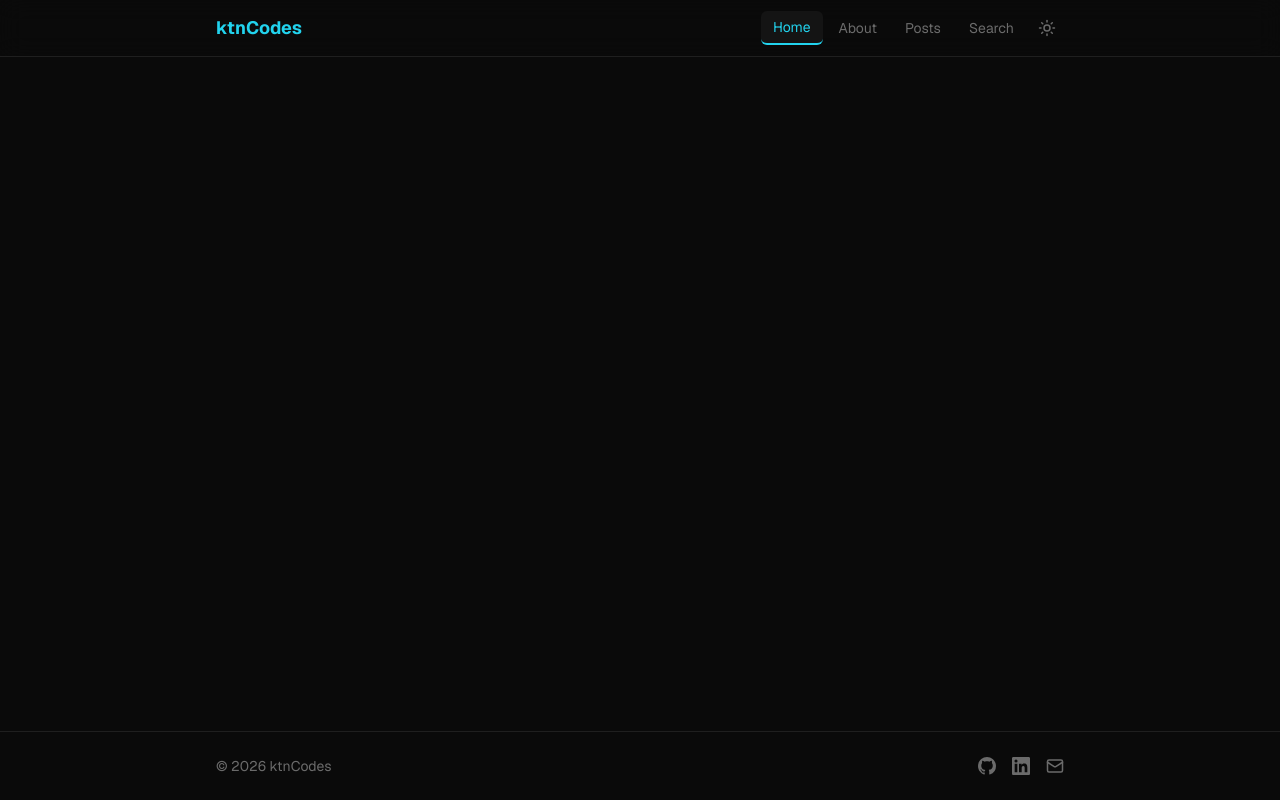
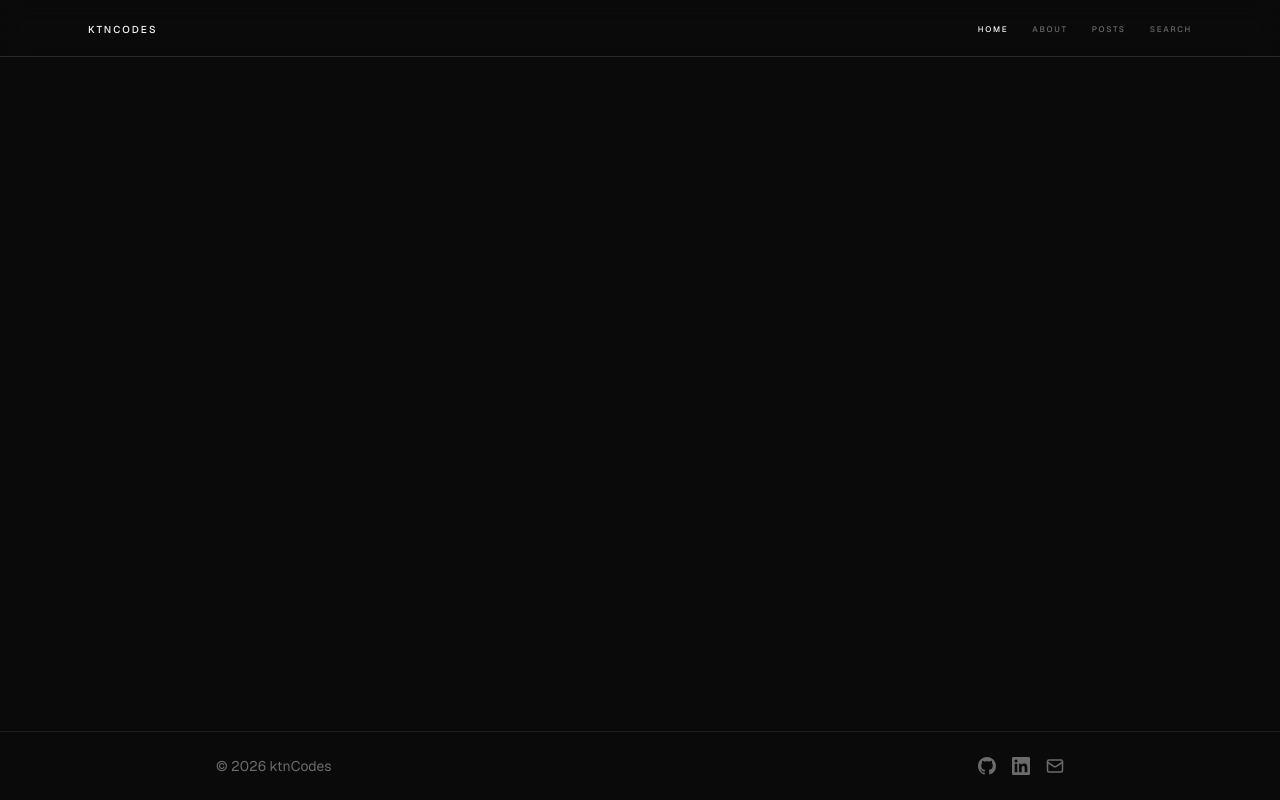
Before and after one commit to ktnCodes/ktnCodesPortfolioV2, a Next.js app: page / in a window 1280 px wide. Built offline with nearby package versions, Linux system fonts and the light colour scheme.

Commit message:
style(navbar): small-caps retheme and hide theme toggle on homepage

```diff
--- a/src/components/layout/navbar.tsx
+++ b/src/components/layout/navbar.tsx
@@ -17,6 +17,7 @@ const navLinks = [
 export function Navbar() {
   const pathname = usePathname();
   const [mobileOpen, setMobileOpen] = useState(false);
+  const isHome = pathname === "/";
 
   function handleLogoClick(e: React.MouseEvent) {
     if (pathname === "/") {
@@ -26,35 +27,37 @@ export function Navbar() {
   }
 
   return (
-    <nav className="sticky top-0 z-50 border-b border-border bg-background/80 backdrop-blur-md">
-      <div className="mx-auto max-w-4xl px-4 sm:px-6">
+    <nav className="sticky top-0 z-50 border-b border-[var(--hairline)] bg-background/80 backdrop-blur-md">
+      <div className="mx-auto max-w-6xl px-6">
         <div className="flex h-14 items-center justify-between">
-          <Link href="/" onClick={handleLogoClick} className="text-lg font-bold text-accent hover:text-accent-hover transition-colors">
-            ktnCodes
+          <Link
+            href="/"
+            onClick={handleLogoClick}
+            className="small-caps text-sm text-foreground hover:text-accent transition-colors"
+          >
+            KTNCODES
           </Link>
 
-          {/* Desktop nav */}
-          <div className="hidden md:flex items-center gap-1">
+          <div className="hidden md:flex items-center gap-6">
             {navLinks.map((link) => (
               <Link
                 key={link.href}
                 href={link.href}
                 className={cn(
-                  "px-3 py-1.5 rounded-md text-sm transition-colors",
+                  "small-caps text-xs transition-colors",
                   pathname === link.href
-                    ? "text-accent bg-surface border-b-2 border-accent"
-                    : "text-muted hover:text-foreground hover:bg-surface"
+                    ? "text-foreground"
+                    : "text-muted hover:text-foreground"
                 )}
               >
                 {link.label}
               </Link>
             ))}
-            <ThemeToggle />
+            {!isHome && <ThemeToggle />}
           </div>
 
-          {/* Mobile menu button */}
           <div className="flex items-center gap-2 md:hidden">
-            <ThemeToggle />
+            {!isHome && <ThemeToggle />}
             <button
               onClick={() => setMobileOpen(!mobileOpen)}
               className="p-2 text-muted hover:text-foreground transition-colors"
@@ -65,7 +68,6 @@ export function Navbar() {
           </div>
         </div>
 
-        {/* Mobile nav */}
         {mobileOpen && (
           <div className="pb-3 md:hidden">
             {navLinks.map((link) => (
@@ -74,10 +76,8 @@ export function Navbar() {
                 href={link.href}
                 onClick={() => setMobileOpen(false)}
                 className={cn(
-                  "block px-3 py-2 rounded-md text-sm transition-colors",
-                  pathname === link.href
-                    ? "text-accent bg-surface border-b-2 border-accent"
-                    : "text-muted hover:text-foreground hover:bg-surface"
+                  "block py-2 small-caps text-xs",
+                  pathname === link.href ? "text-foreground" : "text-muted"
                 )}
               >
                 {link.label}
```
